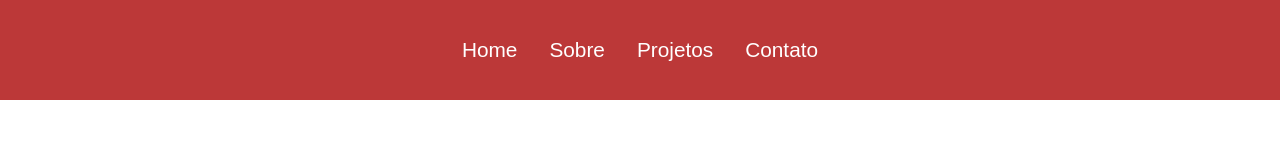
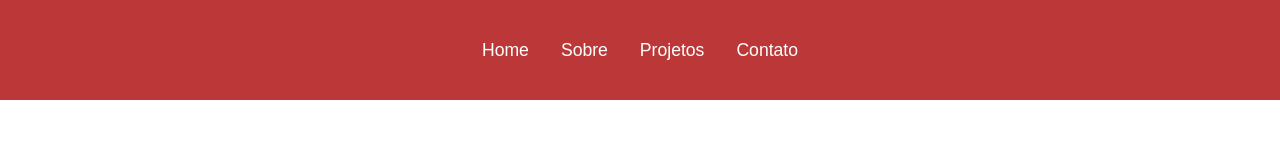
Before and after one commit to andressa-ricardo/simple-portfolio, a React (Vite) app: page / in a window 1280 px wide. Shown: the top 160 px of the page. Built offline with nearby package versions, Linux system fonts and the light colour scheme.

Commit message:
fix: navbar

```diff
--- a/src/components/Navbar/styles.module.css
+++ b/src/components/Navbar/styles.module.css
@@ -16,7 +16,7 @@ nav{
     background: none;
     color: white;
     font-family: Arial, Helvetica, sans-serif;
-    font-size: 1.3rem;
+    font-size: 1.1rem;
     cursor: pointer;
     padding: 1rem;
 }
```
